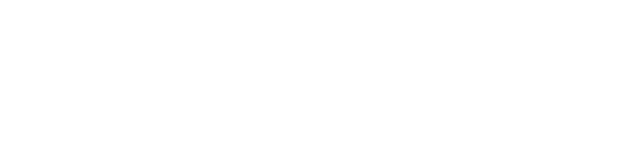
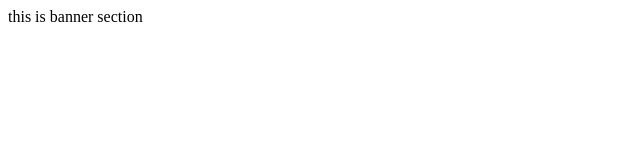
Before and after one commit to borhanbhuiyan/new-year-celebration-project, a plain HTML site: page index.html in a window 1280 px wide. Shown: the whole page, without its empty margins (0-640 px from the left). Drawn offline with Linux system fonts and the light colour scheme.

Commit message:
added some file

```diff
--- a/index.html
+++ b/index.html
@@ -6,7 +6,7 @@
   <title>New year celebration</title>
 </head>
 <body>
-  <header></header>
+  <header>this is banner section</header>
   <main>
 
   </main>
```
